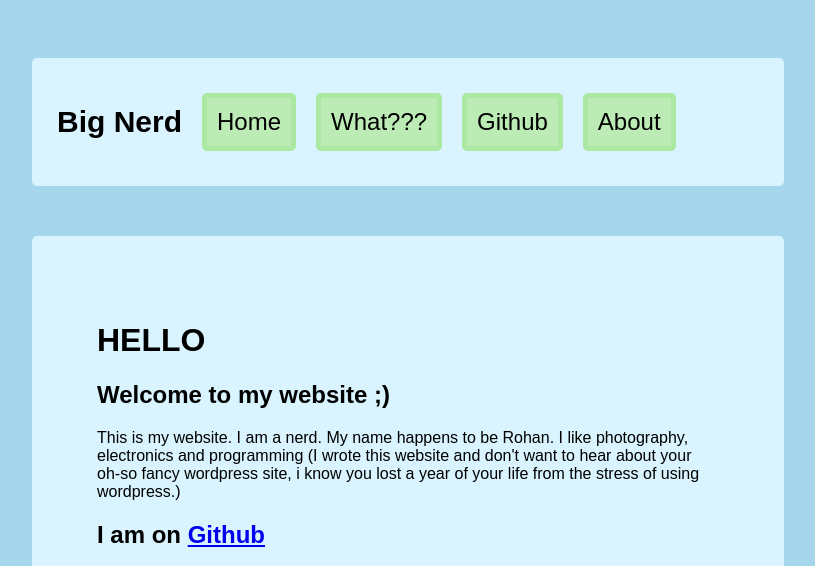
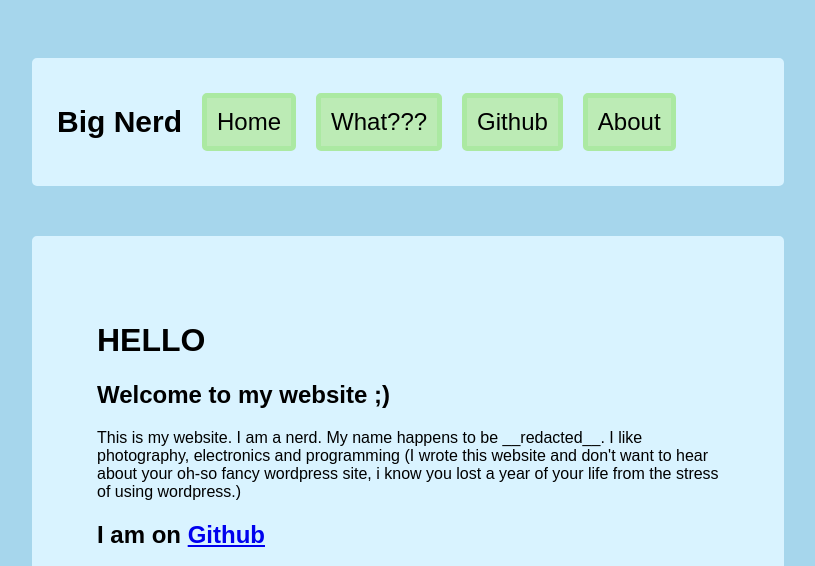
Before and after one commit to FileNotFound7/mySite, a plain HTML site: page index.html in a window 1280 px wide. Shown: the top 566 px of the page, without its empty margins (232-1047 px from the left). Drawn offline with Linux system fonts and the light colour scheme.

Commit message:
Update index.html

```diff
--- a/index.html
+++ b/index.html
@@ -17,7 +17,7 @@
         <h1>HELLO</h1>
         <h2>Welcome to my website ;)</h2>
         <p>
-            This is my website. I am a nerd. My name happens to be Rohan. I like photography, electronics and programming (I wrote this website and don't want to hear about your oh-so fancy wordpress site, i know you lost a year of your life from the stress of using wordpress.)
+            This is my website. I am a nerd. My name happens to be __redacted__. I like photography, electronics and programming (I wrote this website and don't want to hear about your oh-so fancy wordpress site, i know you lost a year of your life from the stress of using wordpress.)
         </p>
         <h2>I am on <a href="https://github.com/filenotfound7">Github</a></h2>
 
```
